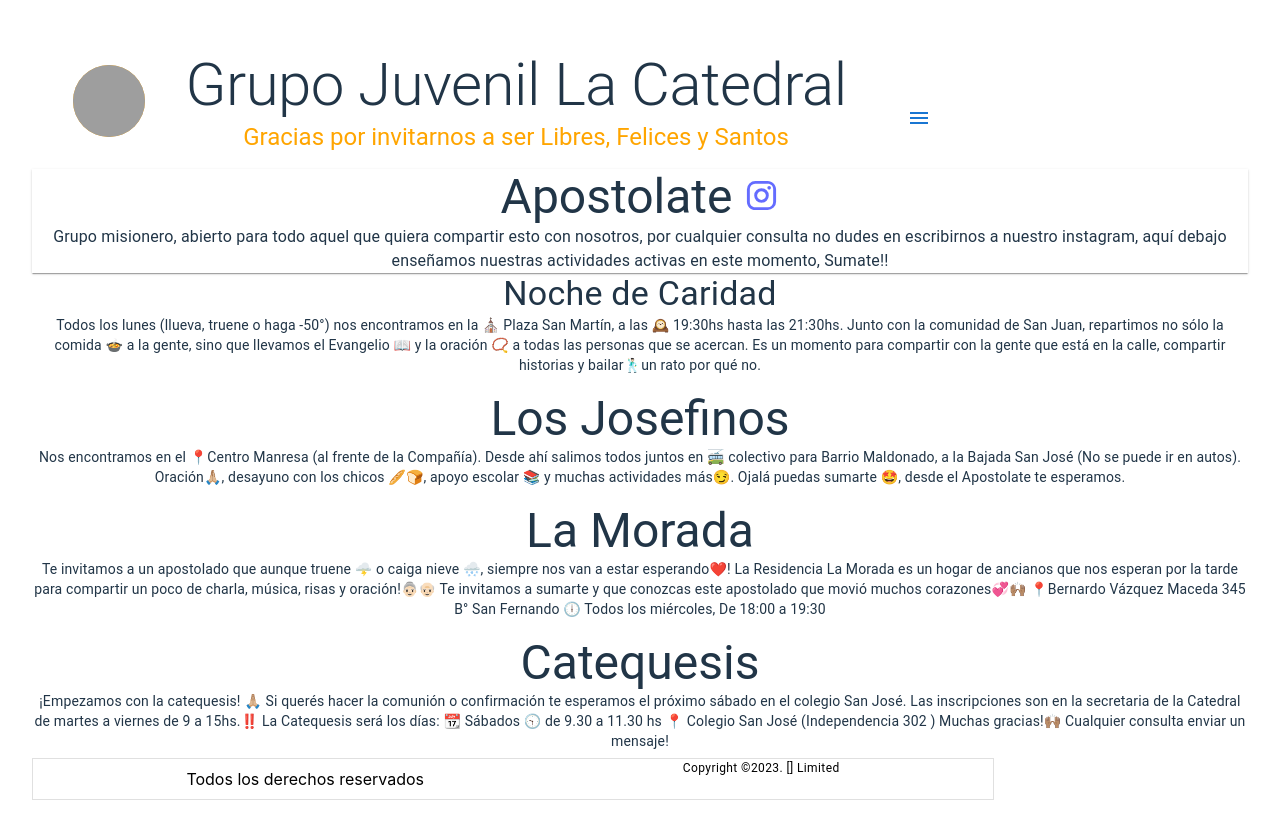
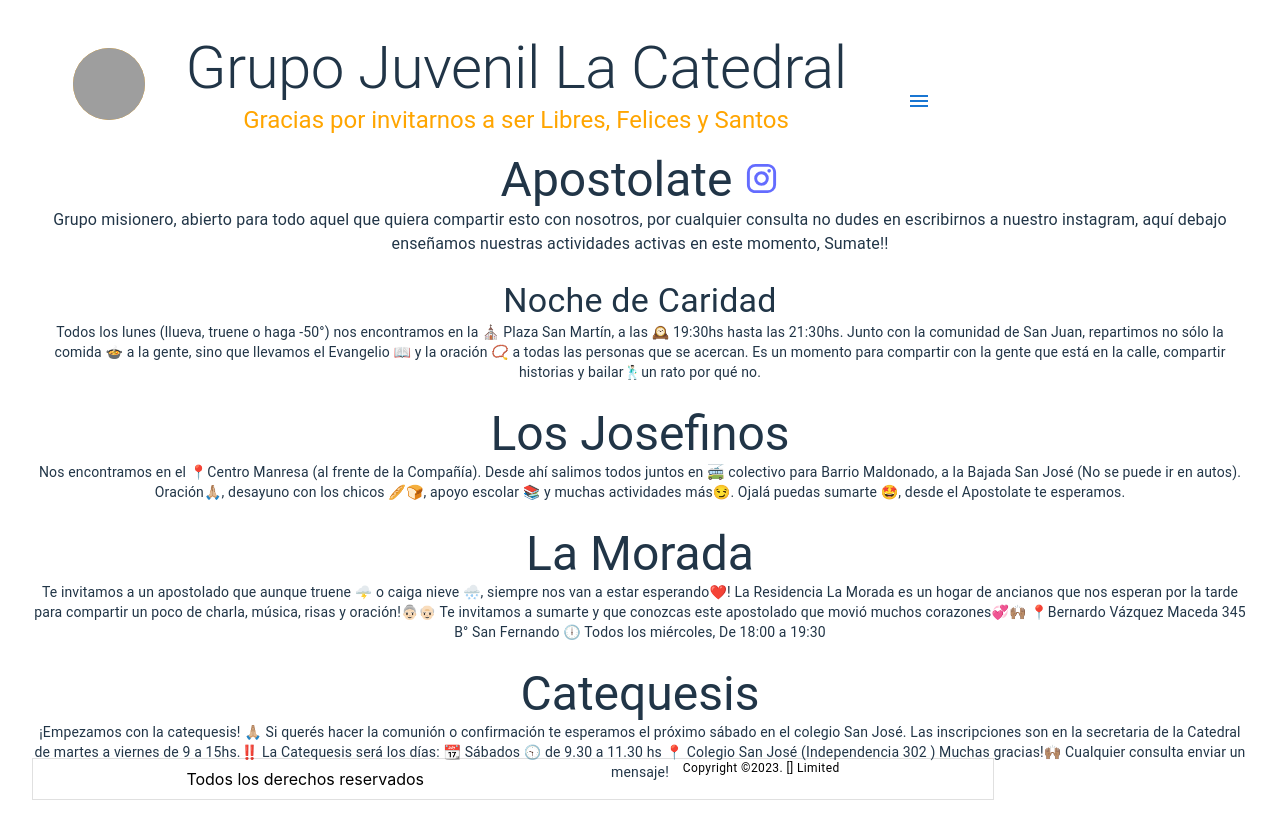
Before and after one commit to IgnacioFontaine/Cate-Proyect, a React (Vite) app in the folder client/: page /apostolate in a window 1280 px wide. Shown: the top 838 px of the page. Before the commit the page ends 800 px from the top, so only its background shows below. Built offline with nearby package versions, Linux system fonts and the light colour scheme; grey boxes are pictures that could not be loaded.

Commit message:
cambios visuales

```diff
--- a/client/src/Components/Apostolate/apostolate.jsx
+++ b/client/src/Components/Apostolate/apostolate.jsx
@@ -4,8 +4,8 @@ import InstagramIcon from '@mui/icons-material/Instagram';
 
 const Apostolate = () => {
   return (
-    <Box>
-      <Box sx={{boxShadow:1}}>
+    <Box sx={{height:"90vh"}}>
+      <Box sx={{mb:3}}>
         <Typography variant="h3">Apostolate <Link
                 to="https://www.instagram.com/grupoapostolate/"
                 target="_blanck"
@@ -16,7 +16,7 @@ const Apostolate = () => {
       </Box>
         <Grid
           container
-          spacing={2}
+          spacing={3}
           direction="column"
           justifyContent="space-evenly">
       <Grid item xs={12} alignItems="flex-start">
--- a/client/src/Components/Footer/footer.jsx
+++ b/client/src/Components/Footer/footer.jsx
@@ -8,7 +8,7 @@ export default function GuestFooter() {
     background:"none",
     bottom: 0,
     textAlign: "center",
-      display: "flex",
+    display: "flex",
     flexDirection:"column",
     justifyContent:"center"
 
--- a/client/src/Components/Home/home.jsx
+++ b/client/src/Components/Home/home.jsx
@@ -20,7 +20,7 @@ const Home = () => {
 
 
   return (
-    <Box sx={{ height: "135vh", boxShadow: 2 }}>
+    <Box sx={{ height: "150vh", boxShadow: 2 }}>
       <Box>
         <Box>
           <Box>
--- a/client/src/Components/Oracion/oracion.jsx
+++ b/client/src/Components/Oracion/oracion.jsx
@@ -7,7 +7,7 @@ const Oracion = () => {
         <Typography variant="h2">Oración de la Cate</Typography>
       </Box>
       <Box>
-        <Typography variant="h4">Señor, que en la cruz de tu hijo Jesús nos mostraste tu grandeza y misericordia, queremos alabarte.
+        <Typography variant="h4" >Señor, que en la cruz de tu hijo Jesús nos mostraste tu grandeza y misericordia, queremos alabarte.
           Gracias Padre por llamarnos a vivir en la Iglesia, familia de los que creen en Ti.
           Gracias por amarnos, darnos la vida, nuestras familias y el pan de cada día.
           Gracias por la Cate que nos acerca a ti.
```
